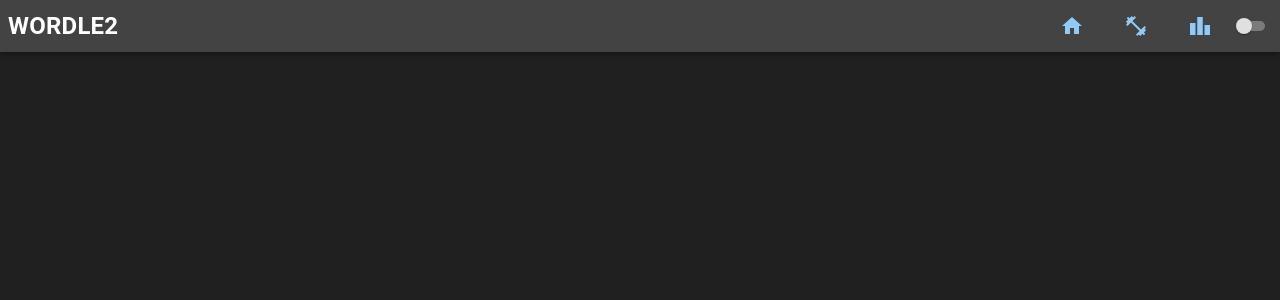
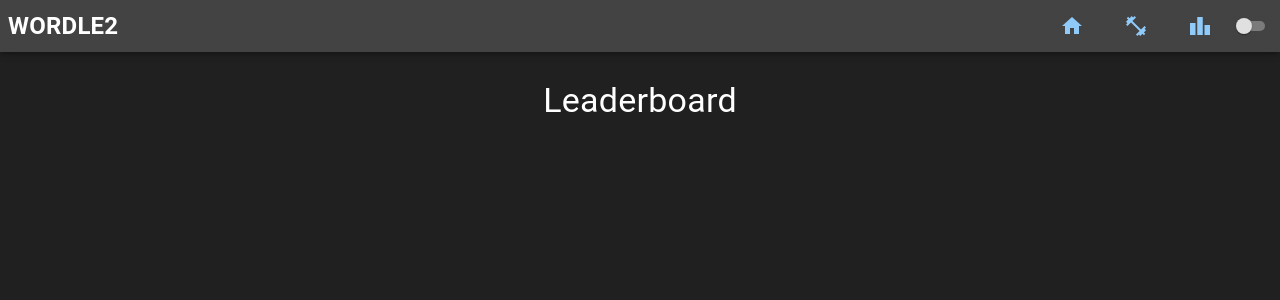
Before and after one commit to gmulhearn/wordy, a React (Create React App) app: page /leaderboard in a window 1280 px wide. Before the commit this address had no page. Shown: the top 300 px of the page. Built offline with nearby package versions, Linux system fonts and the light colour scheme.

Commit message:
leaderboard stub

```diff
--- a/src/pages/App.tsx
+++ b/src/pages/App.tsx
@@ -6,6 +6,7 @@ import Practice from './practice/practice';
 import FitnessCenterIcon from '@mui/icons-material/FitnessCenter';
 import HomeIcon from '@mui/icons-material/Home';
 import LeaderboardIcon from '@mui/icons-material/Leaderboard';
+import Leaderboard from './leaderboard/Leaderboard';
 
 const styles = {
   root: {
@@ -52,6 +53,7 @@ function App() {
         <Routes>
           <Route path="/" element={<Main colourBlind={colourBlind} />} />
           <Route path="/practice" element={<Practice colourBlind={colourBlind} />} />
+          <Route path="/leaderboard" element={<Leaderboard colourBlind={colourBlind} />} />
         </Routes>
       </Box>
     </Box>
--- /dev/null
+++ b/src/pages/leaderboard/Leaderboard.tsx
@@ -0,0 +1,16 @@
+import { Typography } from '@mui/material';
+import { Box } from '@mui/system';
+import React from 'react';
+
+const Leaderboard = ({colourBlind}: {colourBlind: boolean}) => {
+
+    console.log("hello!")
+
+  return (<Box display="flex" justifyContent="center" sx={{marginTop: "5em"}}>
+      <Typography variant="h4">
+          Leaderboard
+      </Typography>
+  </Box>);
+};
+
+export default Leaderboard;
--- a/src/pages/practice/practice.tsx
+++ b/src/pages/practice/practice.tsx
@@ -49,7 +49,7 @@ const Practice = ({colourBlind} : {colourBlind: boolean}) => {
                 </Typography>
             </Dialog>Ï
             <Box display="flex" justifyContent="center" alignItems="center" flexDirection="column" sx={{ marginTop: "4em", fontWeight: "bold" }}>
-                <Typography >
+                <Typography variant="h5" >
                     Practice Mode
                 </Typography>
                 <Box display="flex">
```
